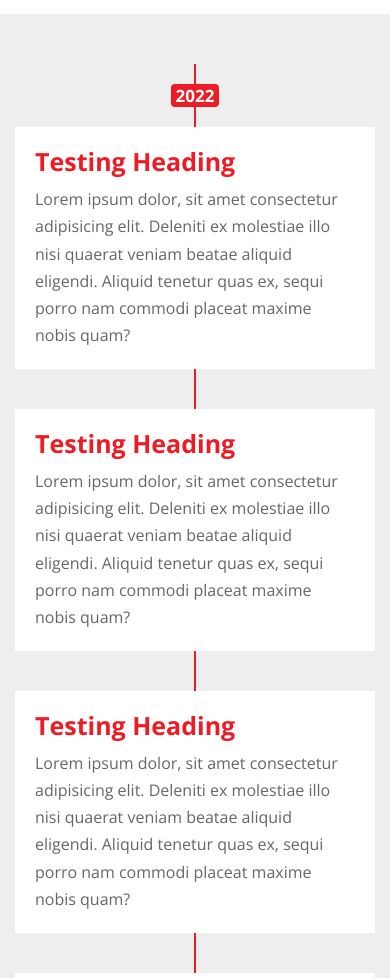
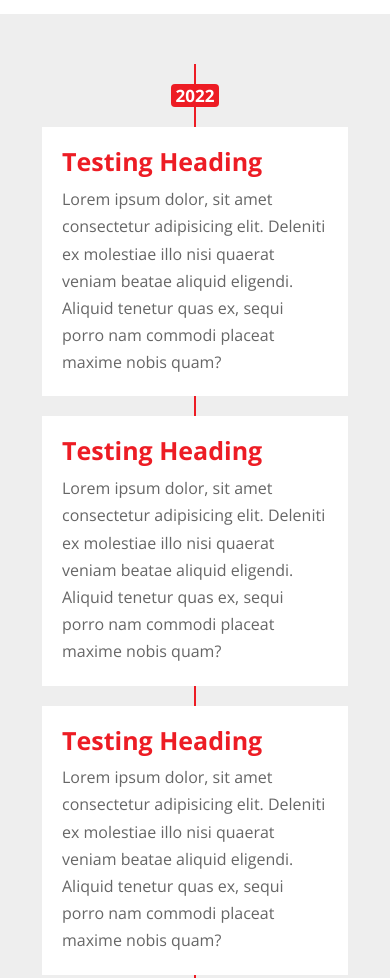
Before and after one commit to Abdullaheisa/Special-Design, a plain HTML site: page index.html in a window 390 px wide. Shown: the part 4020-4998 px from the top of the page. Drawn offline with nearby package versions, Linux system fonts and the light colour scheme.

Commit message:
Abdate 4

```diff
--- a/css/master.css
+++ b/css/master.css
@@ -508,7 +508,9 @@ header .link-container button span {
 @media (max-width: 767px) {
   .timeline .timeline-content .left,
   .timeline .timeline-content .right {
-    width: 100%;
+    width: 85%;
+    float: none;
+    margin: 0 auto 20px;
   }
 }
 .timeline .timeline-content .left::before,
```
